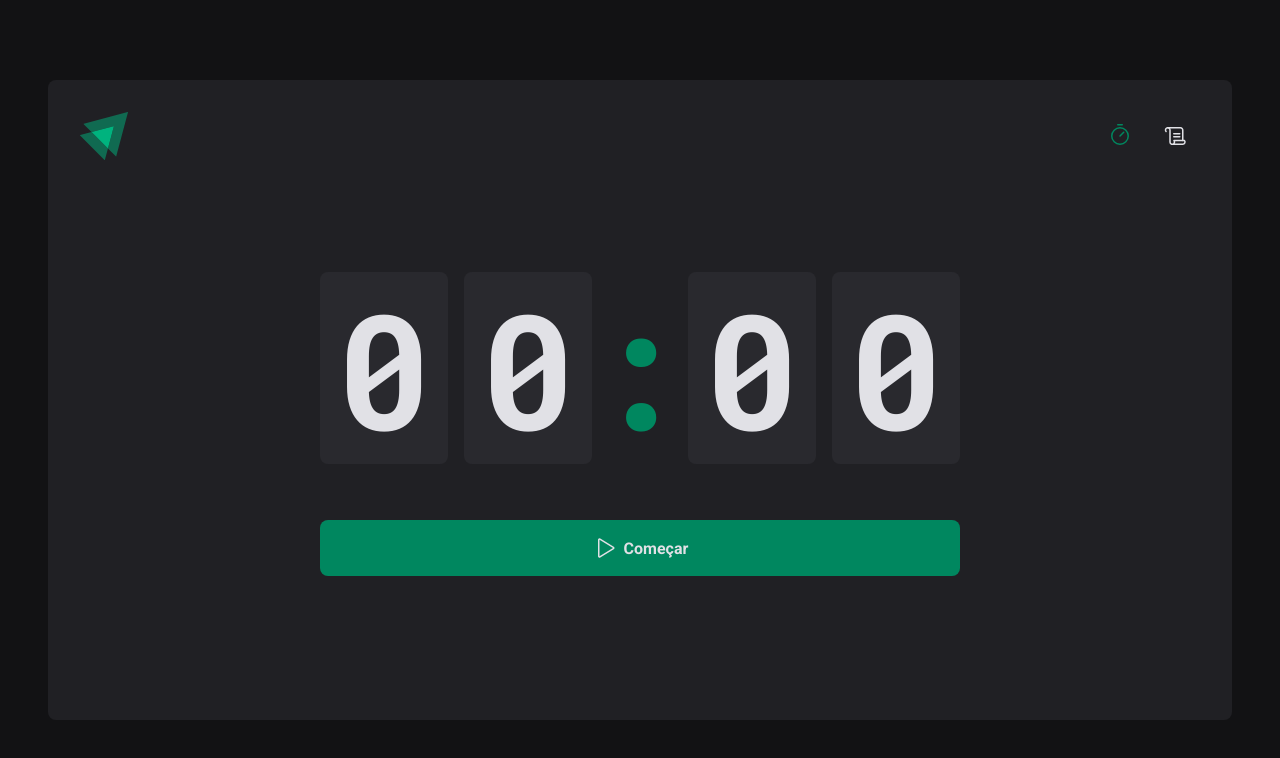
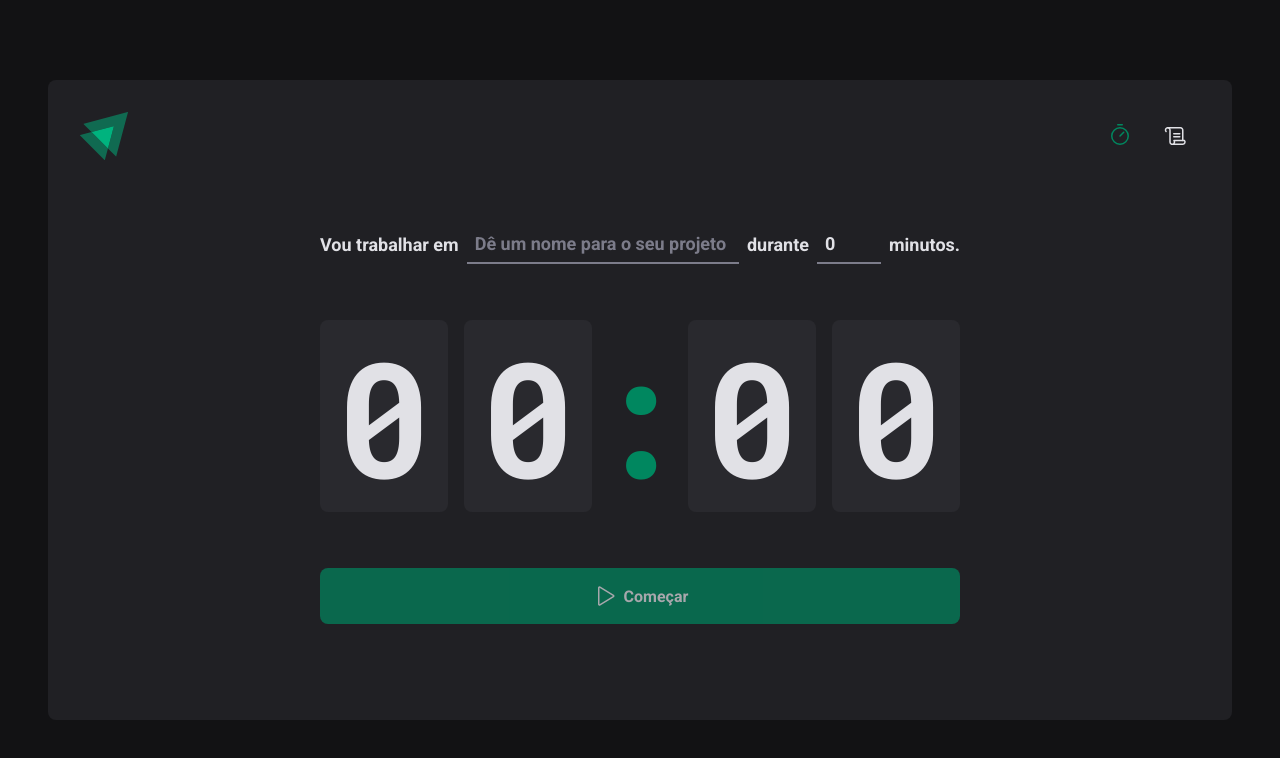
Before and after one commit to klismanmelo/timer-ReactJS, a React (Vite) app: page / in a window 1280 px wide. Shown: the top 758 px of the page. Built offline with nearby package versions, Linux system fonts and the light colour scheme.

Commit message:
Contexto no form implementado

```diff
--- a/src/pages/Home/Countdown/index.tsx
+++ b/src/pages/Home/Countdown/index.tsx
@@ -1,12 +1,16 @@
-import { useContext, useEffect, useState } from 'react'
+import { useContext, useEffect } from 'react'
 import { CycleContext } from '..'
 import { CountdownContainer, Separator } from './styles'
 import { differenceInSeconds } from 'date-fns'
 
 export function Countdown() {
-  const { activeCycle, activeCycleId, markCurrentCycleAsFinished } =
-    useContext(CycleContext)
-  const [amountSecondsPassed, setAmountSecondsPassed] = useState(0)
+  const {
+    activeCycle,
+    activeCycleId,
+    markCurrentCycleAsFinished,
+    amountSecondsPassed,
+    setSecondPassed,
+  } = useContext(CycleContext)
   const totalSecond = activeCycle ? activeCycle.minutesAmount * 60 : 0
 
   useEffect(() => {
@@ -21,10 +25,10 @@ export function Countdown() {
 
         if (secondsDifference >= totalSecond) {
           markCurrentCycleAsFinished()
-          setAmountSecondsPassed(totalSecond)
+          setSecondPassed(totalSecond)
           clearInterval(interval)
         } else {
-          setAmountSecondsPassed(secondsDifference)
+          setSecondPassed(secondsDifference)
         }
       }, 1000)
     }
@@ -32,7 +36,13 @@ export function Countdown() {
     return () => {
       clearInterval(interval)
     }
-  }, [activeCycle, totalSecond, activeCycleId, markCurrentCycleAsFinished])
+  }, [
+    activeCycle,
+    totalSecond,
+    activeCycleId,
+    markCurrentCycleAsFinished,
+    setSecondPassed,
+  ])
 
   const currentSecond = activeCycle ? totalSecond - amountSecondsPassed : 0
 
--- a/src/pages/Home/NewCycleForm/index.tsx
+++ b/src/pages/Home/NewCycleForm/index.tsx
@@ -1,6 +1,11 @@
 import { FormContainer, TaskInput, MinutesAmountInput } from './styles'
+import { useContext } from 'react'
+import { CycleContext } from '..'
+import { useFormContext } from 'react-hook-form'
 
 export function NewCycleForm() {
+  const { activeCycle } = useContext(CycleContext)
+  const { register } = useFormContext()
   return (
     <FormContainer>
       <label htmlFor="task">Vou trabalhar em </label>
@@ -25,7 +30,7 @@ export function NewCycleForm() {
         id="minutesAmount"
         placeholder="00"
         step={5}
-        min={1}
+        min={5}
         max={60}
         disabled={!!activeCycle}
         {...register('minutesAmount', { valueAsNumber: true })}
--- a/src/pages/Home/index.tsx
+++ b/src/pages/Home/index.tsx
@@ -1,7 +1,7 @@
 import { HandPalm, Play } from 'phosphor-react'
-// import { useForm } from 'react-hook-form'
-// import { zodResolver } from '@hookform/resolvers/zod'
-// import * as zod from 'zod'
+import { useForm, FormProvider } from 'react-hook-form'
+import { zodResolver } from '@hookform/resolvers/zod'
+import * as zod from 'zod'
 import { createContext, useState } from 'react'
 import {
   HomeContainer,
@@ -10,13 +10,6 @@ import {
 } from './styles'
 import { NewCycleForm } from './NewCycleForm'
 import { Countdown } from './Countdown'
-
-// const newCycleFormValidationSchema = zod.object({
-//   task: zod.string().min(1, 'Informe a tarefa!'),
-//   minutesAmount: zod.number().min(1).max(60),
-// })
-
-// type NewCycleFormData = zod.infer<typeof newCycleFormValidationSchema>
 
 interface Cycle {
   id: string
@@ -30,24 +23,40 @@ interface Cycle {
 interface CycleContextType {
   activeCycle: Cycle | undefined
   activeCycleId: string | null
+  amountSecondsPassed: number
   markCurrentCycleAsFinished: () => void
+  setSecondPassed: (seconds: number) => void
 }
+
+const newCycleFormValidationSchema = zod.object({
+  task: zod.string().min(1, 'Informe a tarefa!'),
+  minutesAmount: zod.number().min(1).max(60),
+})
+
+type NewCycleFormData = zod.infer<typeof newCycleFormValidationSchema>
 
 export const CycleContext = createContext({} as CycleContextType)
 
 export function Home() {
   const [cycles, setCycles] = useState<Cycle[]>([])
   const [activeCycleId, setActiveCycleId] = useState<string | null>(null)
-
-  // const { register, handleSubmit, watch, reset } = useForm<NewCycleFormData>({
-  //   resolver: zodResolver(newCycleFormValidationSchema),
-  //   defaultValues: {
-  //     task: '',
-  //     minutesAmount: 0,
-  //   },
-  // })
+  const [amountSecondsPassed, setAmountSecondsPassed] = useState(0)
 
   const activeCycle = cycles.find((cycle) => cycle.id === activeCycleId)
+
+  const newCycleForm = useForm<NewCycleFormData>({
+    resolver: zodResolver(newCycleFormValidationSchema),
+    defaultValues: {
+      task: '',
+      minutesAmount: 0,
+    },
+  })
+
+  const { handleSubmit, watch, reset } = newCycleForm
+
+  function setSecondPassed(seconds: number) {
+    setAmountSecondsPassed(seconds)
+  }
 
   function markCurrentCycleAsFinished() {
     setCycles((state) =>
@@ -61,20 +70,20 @@ export function Home() {
     )
   }
 
-  // function handleCreateNewCycle(data: NewCycleFormData) {
-  //   const newCycle: Cycle = {
-  //     id: String(new Date().getTime()),
-  //     task: data.task,
-  //     minutesAmount: data.minutesAmount,
-  //     startDate: new Date(),
-  //     interruptDate: new Date(),
-  //   }
+  function handleCreateNewCycle(data: NewCycleFormData) {
+    const newCycle: Cycle = {
+      id: String(new Date().getTime()),
+      task: data.task,
+      minutesAmount: data.minutesAmount,
+      startDate: new Date(),
+      interruptDate: new Date(),
+    }
 
-  //   setActiveCycleId(newCycle.id)
-  //   setCycles((state) => [...state, newCycle])
-  //   // setAmountSecondsPassed(0)
-  //   reset()
-  // }
+    setActiveCycleId(newCycle.id)
+    setCycles((state) => [...state, newCycle])
+    setAmountSecondsPassed(0)
+    reset()
+  }
 
   function handleInterruptCycle() {
     setCycles((state) =>
@@ -89,16 +98,24 @@ export function Home() {
     setActiveCycleId(null)
   }
 
-  // const task = watch('task')
-  // const isSubmitDisabled = !task
+  const task = watch('task')
+  const isSubmitDisabled = !task
 
   return (
     <HomeContainer>
-      <form /* onSubmit={handleSubmit(handleCreateNewCycle)} */ action="">
+      <form onSubmit={handleSubmit(handleCreateNewCycle)} action="">
         <CycleContext.Provider
-          value={{ activeCycle, activeCycleId, markCurrentCycleAsFinished }}
+          value={{
+            activeCycle,
+            activeCycleId,
+            markCurrentCycleAsFinished,
+            amountSecondsPassed,
+            setSecondPassed,
+          }}
         >
-          {/* <NewCycleForm /> */}
+          <FormProvider {...newCycleForm}>
+            <NewCycleForm />
+          </FormProvider>
           <Countdown />
         </CycleContext.Provider>
 
@@ -108,7 +125,7 @@ export function Home() {
             Interromper
           </StopCountdownButton>
         ) : (
-          <StartCountdownButton /* disabled={isSubmitDisabled} */ type="submit">
+          <StartCountdownButton disabled={isSubmitDisabled} type="submit">
             <Play size={24} />
             Começar
           </StartCountdownButton>
```
